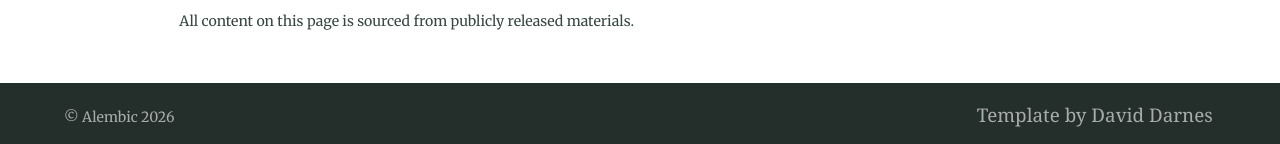
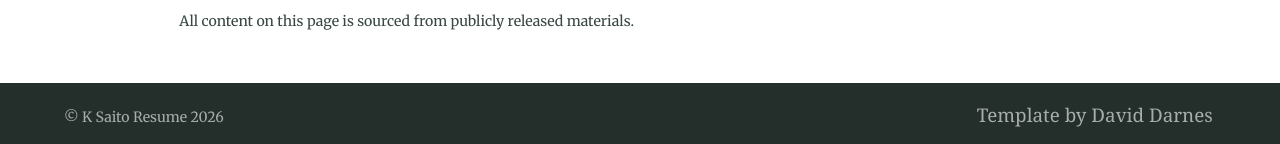
Before and after one commit to KatrinaSaito/kat-saito-portfolio, a Jekyll site: the page built from index.md, in a window 1280 px wide and 900 px high, scrolled down 3175 px. Shown: the part 753-897 px from the top of the window. Built offline with Jekyll 4.4.1, drawn with Linux system fonts in a browser that asks for light colours; part of the change alters nothing that is shown.

Commit message:
got rid of alembic in the config description

```diff
--- a/_config.yml
+++ b/_config.yml
@@ -93,10 +93,10 @@ defaults:
 # 7. Site settings
 encoding: utf-8 # Make sure the encoding is right
 lang: en-GB # Set the site language
-title: "Alembic" # Site name or title, also used in jekyll-seo-tag
+title: "K Saito Resume" # Site name or title, also used in jekyll-seo-tag
 logo: "/public/images/kat_icon.svg" # Site logo, also used in jekyll-seo-tag
-description: "Alembic is a starting point for Jekyll projects. Rather than starting from scratch, this boilerplate is designed to get the ball rolling immediately" # Site description and default description, also used in jekyll-seo-tag
-url: "https://alembic.darn.es" # Site url, also used in jekyll-seo-tag
+description: "Resume" # Site description and default description, also used in jekyll-seo-tag
+url: "https://katrinasaito.dev/" # Site url, also used in jekyll-seo-tag
 baseurl: ""
 repo: "https://github.com/daviddarnes/alembic"
 # email: "me@daviddarnes.com"  # commented out per request (keep only LinkedIn)
```
